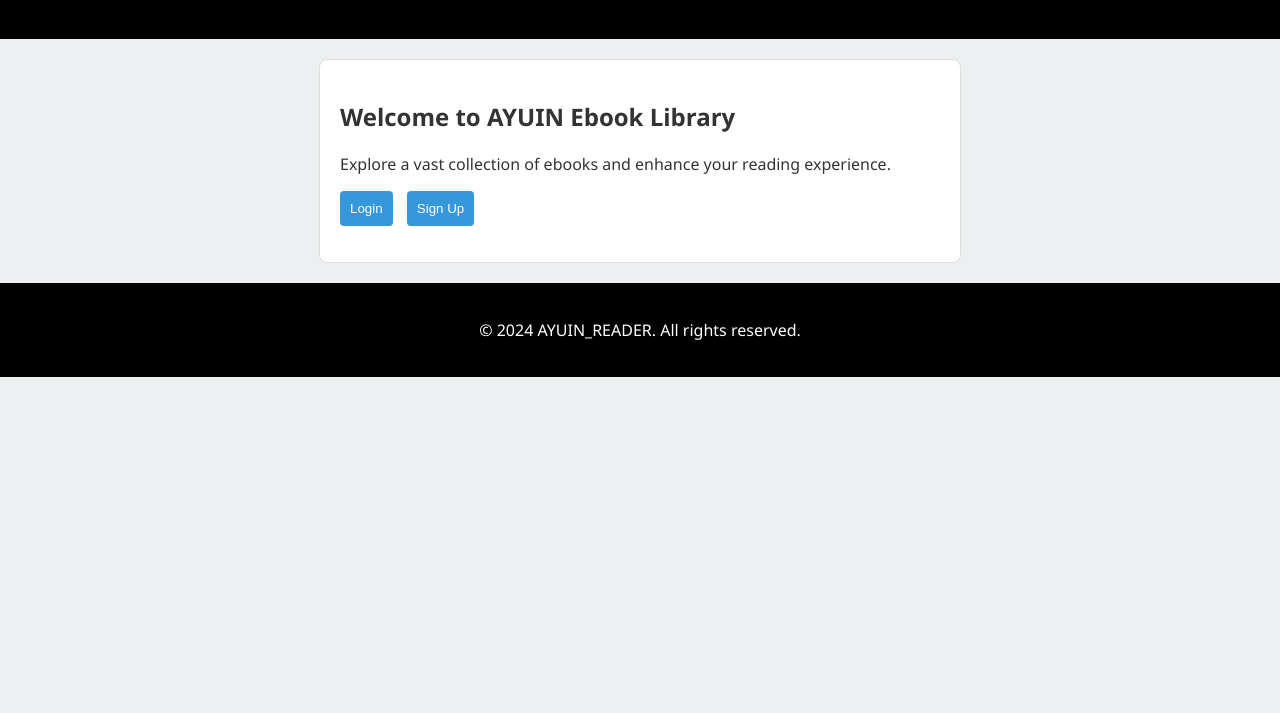
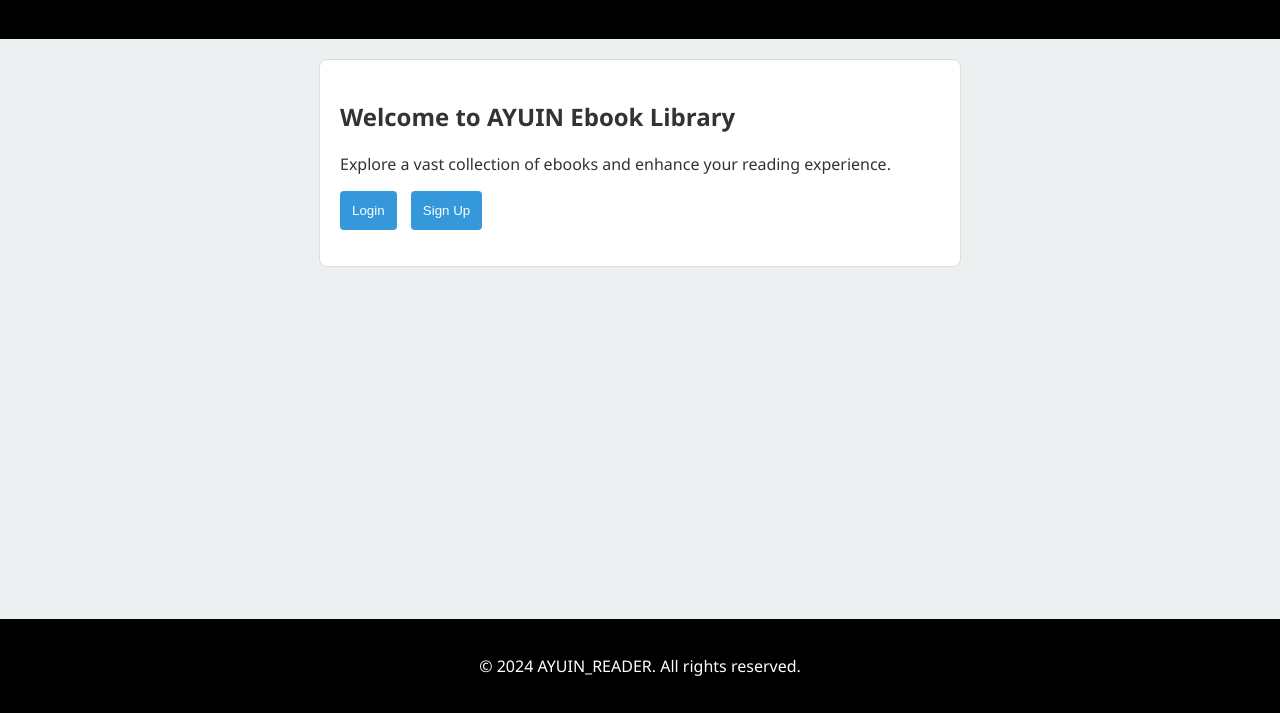
Before and after one commit to CzenGroup/AYUIN_READER, a plain HTML site: page index.html in a window 1280 px wide. Shown: the part 87-800 px from the top of the page. Drawn offline with Linux system fonts and the light colour scheme.

Commit message:
Update index.html

```diff
--- a/index.html
+++ b/index.html
@@ -13,16 +13,21 @@
             background-color: #ecf0f1; /* Light blue digital color */
             text-align: center;
             color: #333;
+            display: flex;
+            flex-direction: column;
+            min-height: 100vh;
         }
 
         header, footer {
             background-color: #000; /* Black */
             color: #fff;
             padding: 20px;
+            flex-shrink: 0;
         }
 
         main {
             padding: 20px;
+            flex-grow: 1;
         }
 
         .welcome-container {
@@ -38,7 +43,7 @@
         button {
             background-color: #3498db;
             color: #fff;
-            padding: 10px;
+            padding: 12px;
             border: none;
             border-radius: 4px;
             cursor: pointer;
@@ -56,6 +61,10 @@
 
         a:hover {
             text-decoration: underline;
+        }
+
+        footer {
+            margin-top: auto;
         }
     </style>
 </head>
@@ -83,7 +92,8 @@
 
     <script>
         function redirectToLogin() {
-            // Redirect to your login page
+            // Check if the login form is filled (You need to implement this check)
+            // For demonstration purposes, I'm redirecting regardless
             window.location.href = "login.html";
         }
 
```
